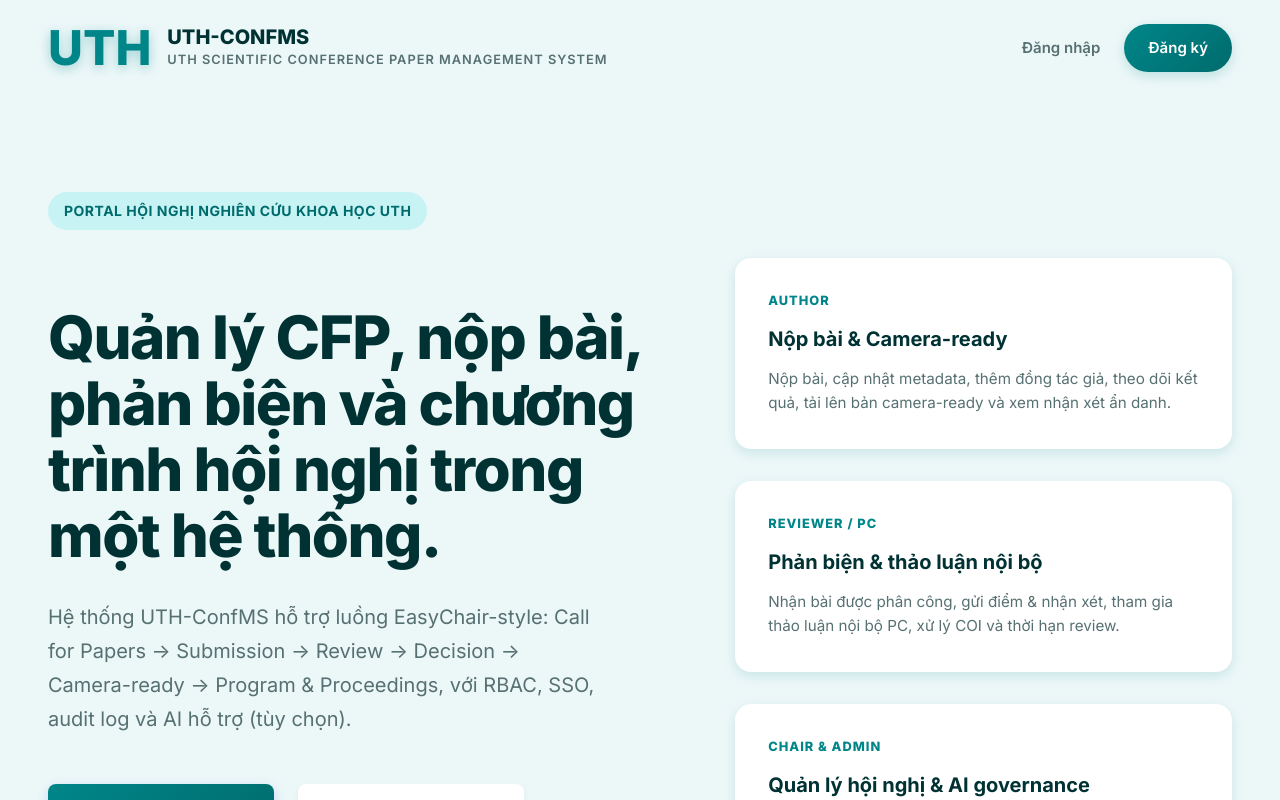
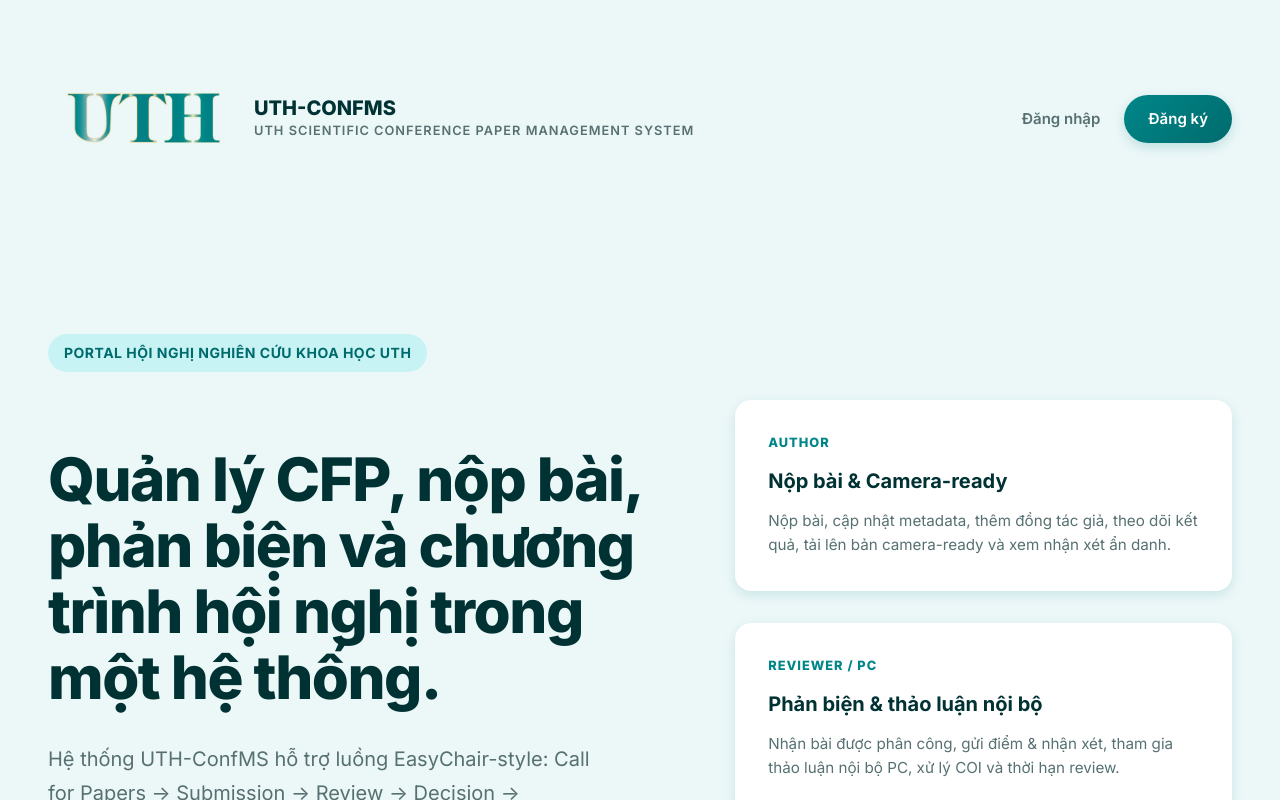
Before and after one commit to TienDat11102k5/UTH-ConfMS, a React app in the folder UTH-ConfMS/frontend/: page / in a window 1280 px wide. Shown: the top 800 px of the page. Built offline with nearby package versions, Linux system fonts and the light colour scheme; no server answers; the HTML template or start-up script is replaced by a standard one.

Commit message:
Update Home Page

```diff
--- a/UTH-ConfMS/frontend/src/pages/public/PublicHomePage.jsx
+++ b/UTH-ConfMS/frontend/src/pages/public/PublicHomePage.jsx
@@ -1,13 +1,25 @@
 // src/pages/public/PublicHomePage.jsx
 import React from "react";
 import { Link } from "react-router-dom";
+import logoUth from '../../assets/logoUTH.jpg';
 
 const PublicHomePage = () => {
   return (
     <div className="portal-page">
       <header className="portal-header">
         <div className="portal-logo">
-          <span className="portal-logo-mark">UTH</span>
+          <img
+            src={logoUth}
+            alt="UTH Logo"
+            className="portal-logo-img"
+            style={{
+              height: '190px',
+              width: 'auto',
+              marginRight: '0px',
+              mixBlendMode: 'multiply'
+            }}
+          />
+
           <div className="portal-logo-text">
             <div className="portal-logo-title">UTH-CONFMS</div>
             <div className="portal-logo-subtitle">
```
Also changed, not shown: UTH-ConfMS/frontend/src/assets/logoUTH.jpg (added).
